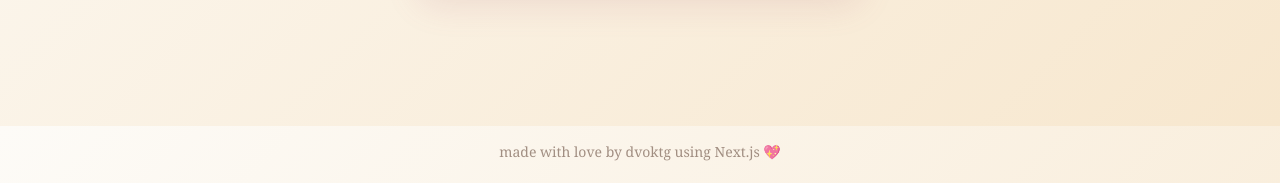
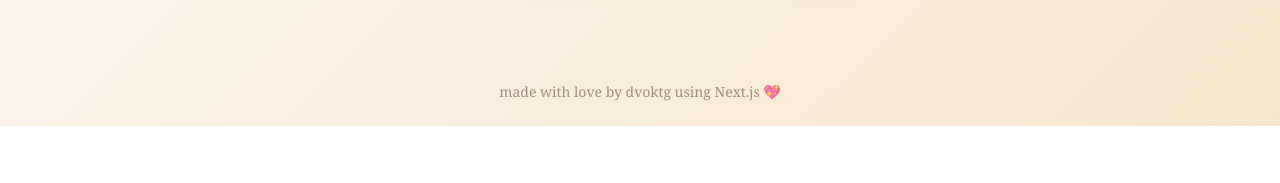
Before and after one commit to Debokti/dvoktg-date-proposal-template, a Next.js app: page / in a window 1280 px wide. Shown: the part 674-857 px from the top of the page. After the commit the page ends 800 px from the top, so only its background shows below. Built offline with nearby package versions, Linux system fonts and the light colour scheme; no server answers; a web font is replaced by a local one.

Commit message:
fix: title tag and footer visibility

```diff
--- a/src/app/layout.tsx
+++ b/src/app/layout.tsx
@@ -8,7 +8,7 @@ const playfair = Playfair_Display({
 });
 
 export const metadata: Metadata = {
-  title: "A Question for You",
+  title: "Priya, a question for you",
   description: "A digital proposal",
 };
 
@@ -19,11 +19,11 @@ export default function RootLayout({
 }>) {
   return (
     <html lang="en" className={`${playfair.variable} h-full antialiased`}>
-      <body className="min-h-screen overflow-y-auto font-serif">
-        <main className="min-h-screen flex items-center justify-center p-4 py-10">
+      <body className="min-h-screen overflow-y-auto font-serif flex flex-col">
+        <main className="flex-1 flex items-center justify-center p-4 py-6">
           {children}
         </main>
-        <footer className="w-full text-center py-4 text-[#8b7568] text-sm mt-auto opacity-80 pb-6">
+        <footer className="w-full text-center py-4 text-[#8b7568] text-sm opacity-80 pb-6 shrink-0">
           made with love by dvoktg using Next.js 💖
         </footer>
       </body>
```
